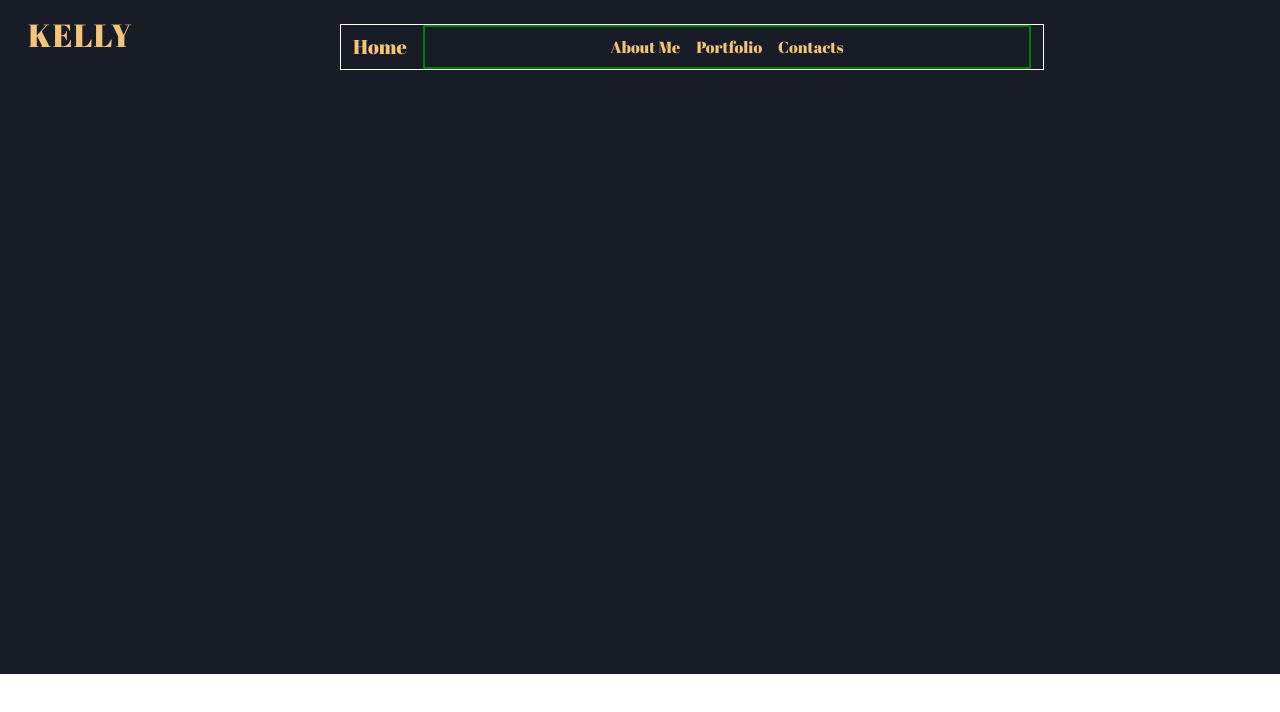
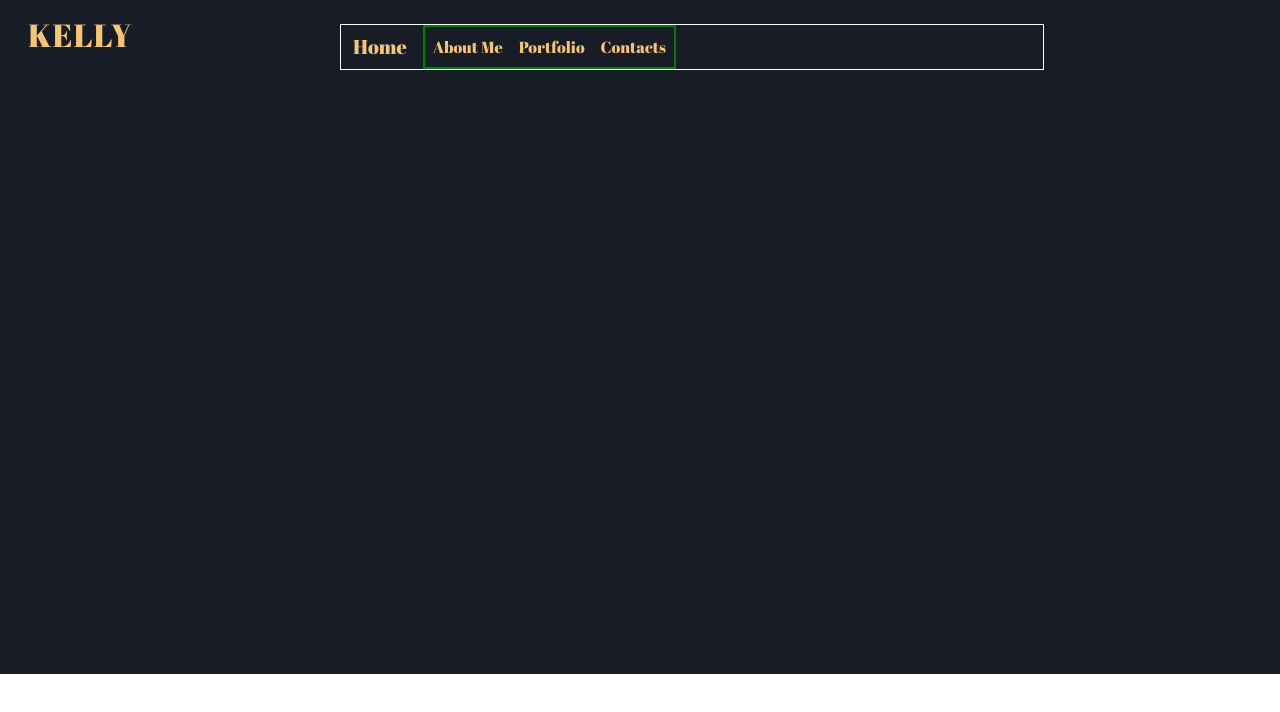
Before and after one commit to KellyKiiru/portfolio2023, an Angular app: page / in a window 1280 px wide. Shown: the top 712 px of the page. Built offline with nearby package versions, Linux system fonts and the light colour scheme.

Commit message:
Styled navbar again

```diff
--- a/src/app/navbar/navbar.component.css
+++ b/src/app/navbar/navbar.component.css
@@ -21,7 +21,7 @@
     justify-content: space-evenly;
 
 }
-.kellynav{
+.kellynav ul{
     border: 2px solid green ;
     display: flex;
     justify-content: space-evenly;
```
